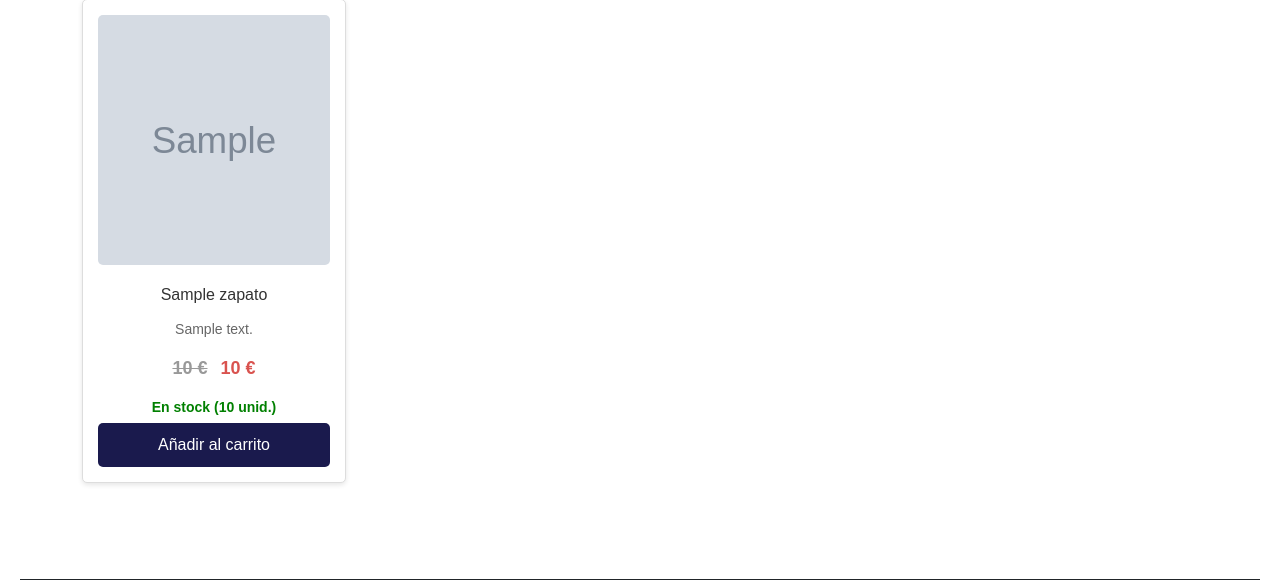
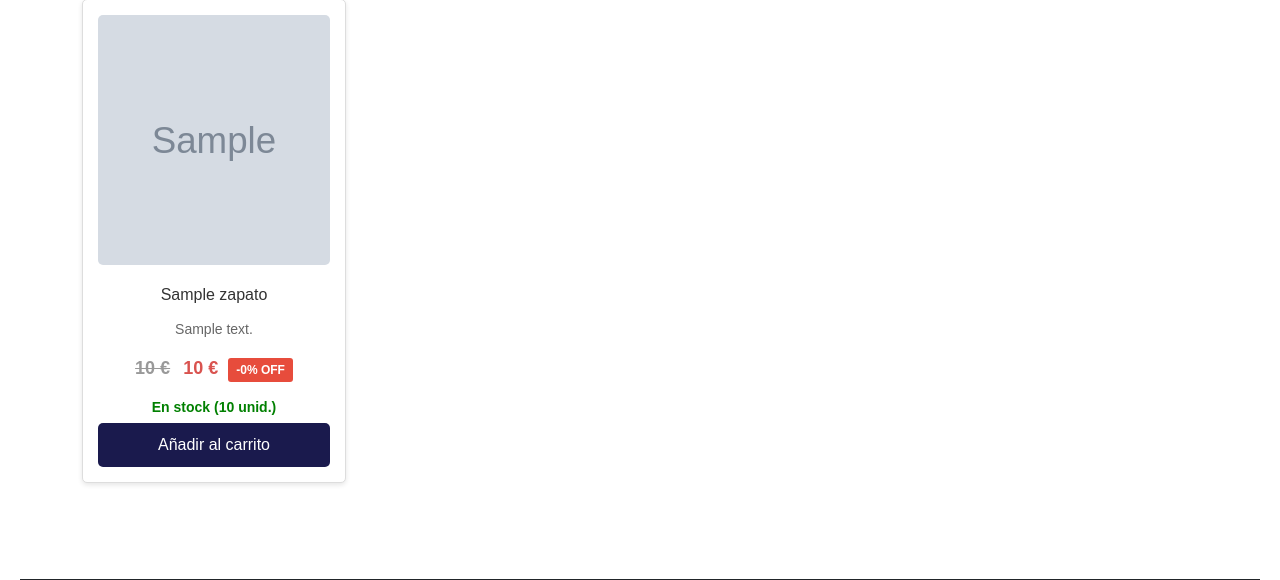
Before and after one commit to miniluz/tienda-calzados-marilo, a Django app: page /catalog/ in a window 1280 px wide. Shown: the part 356-936 px from the top of the page. Run offline with Django 5.2, Linux system fonts and the light colour scheme; tables that the repository leaves empty hold one stand-in row (values such as "Sample post"); grey boxes marked "Sample" are stand-in pictures; parts of the project's set-up code (start-up, migrations or seed data) failed here and were passed over.

Commit message:
fix: :bug: Correct discount percentage

```diff
--- a/catalog/models.py
+++ b/catalog/models.py
@@ -33,6 +33,13 @@ class Zapato(models.Model):
     def get_absolute_url(self):
         return reverse("catalog:zapato_detail", args=[str(self.id)])
 
+    @property
+    def descuento_porcentaje(self):
+        """Calculate discount percentage if there's an offer price"""
+        if self.precioOferta and self.precio > 0:
+            return round(((self.precio - self.precioOferta) / self.precio) * 100)
+        return 0
+
     class Meta:
         ordering = ["-fechaCreacion"]
         verbose_name = "Zapato"
--- a/catalog/templates/catalog/zapato_list.html
+++ b/catalog/templates/catalog/zapato_list.html
@@ -75,6 +75,16 @@
     .product-card .discounted {
         color: #d9534f;
         font-weight: bold;
+    }
+
+    .product-card .discount-badge {
+        display: inline-block;
+        background-color: #e74c3c;
+        color: white;
+        padding: 3px 8px;
+        border-radius: 3px;
+        font-size: 12px;
+        margin-left: 5px;
     }
 
     .product-card .add-button {
@@ -173,6 +183,7 @@
                 {% if zapato.precioOferta %}
                     <span class="old-price">{{ zapato.precio }} €</span>
                     <span class="discounted">{{ zapato.precioOferta }} €</span>
+                    <span class="discount-badge">-{{ zapato.descuento_porcentaje }}% OFF</span>
                 {% else %}
                     <span>{{ zapato.precio }} €</span>
                 {% endif %}
```
Also changed, not shown: catalog/templates/catalog/zapato_detail.html (+1 -6 lines).
